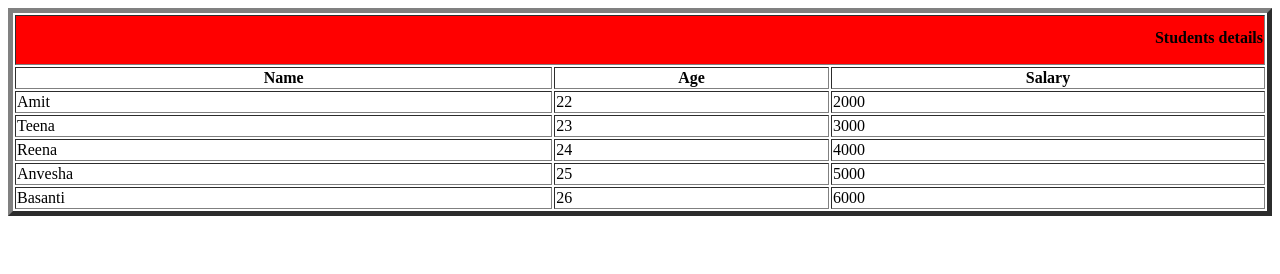
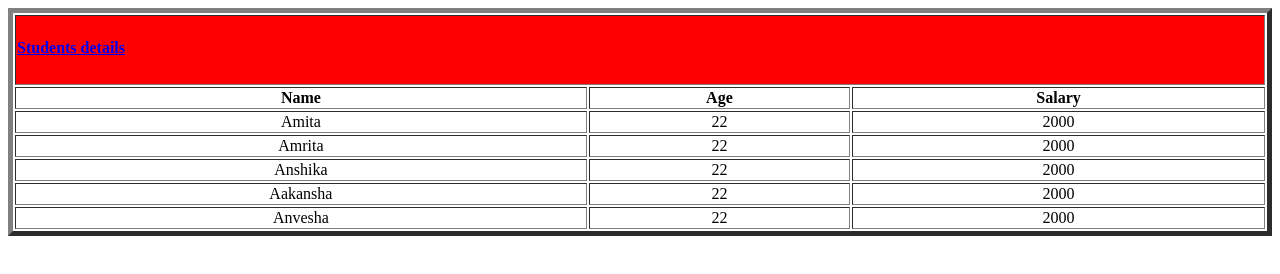
Before and after one commit to teenagoyal627/PracticeOfWebDevelopment, a plain HTML site: page CollegePrograms/UseOfTable.html in a window 1280 px wide. Drawn offline with Linux system fonts and the light colour scheme.

Commit message:
Project on html

```diff
--- a/CollegePrograms/UseOfTable.html
+++ b/CollegePrograms/UseOfTable.html
@@ -7,29 +7,29 @@
     <title>Student Details</title>
 </head>
 <body>
-    <table border=5 width=100%>
-        <tr  height=50 bgcolor="red">
-    <th colspan=3><marquee behavior=alternate scrollamount=20%><font-size=50%>Students details</th> </tr>
+    <table border=5 width=100% height=100%>
+        <tr  height=70 bgcolor="red">
+    <th colspan=3><marquee behavior=alternate scrollamount=0><font-size=70%> <a href="1.html">Students details</a></th> </tr>
     <tr>
-        <th>Name</th>
+        <th >Name</th>
         <th>Age</th>
         <th>Salary</th>
      </tr>
-     <tr>
-        <td>Amit</td><td>22</td><td>2000</td>
+     <tr text-align="center">
+        <td > <center>Amita</center></td><td><center>22</center></td><td><center>2000</center></td>
      </tr>
      <tr>
-        <td>Teena</td><td>23</td><td>3000</td>
-     </tr>
+      <td > <center>Amrita</center></td><td><center>22</center></td><td><center>2000</center></td>
+   </tr>
      <tr>
-        <td>Reena</td><td>24</td><td>4000</td>
-     </tr>
+      <td > <center>Anshika</center></td><td><center>22</center></td><td><center>2000</center></td>
+   </tr>
      <tr>
-        <td>Anvesha</td><td>25</td><td>5000</td>
-     </tr>
+      <td > <center>Aakansha</center></td><td><center>22</center></td><td><center>2000</center></td>
+   </tr>
      <tr>
-        <td>Basanti</td><td>26</td><td>6000</td>
-     </tr>
+      <td > <center>Anvesha</center></td><td><center>22</center></td><td><center>2000</center></td>
+   </tr>
 
     </table>
 </body>
```
Also changed, not shown: CollegePrograms/1.html (+1 -1 lines).
